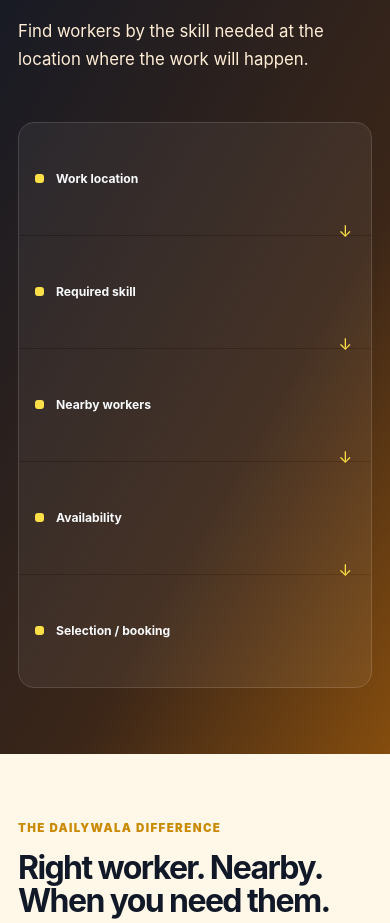
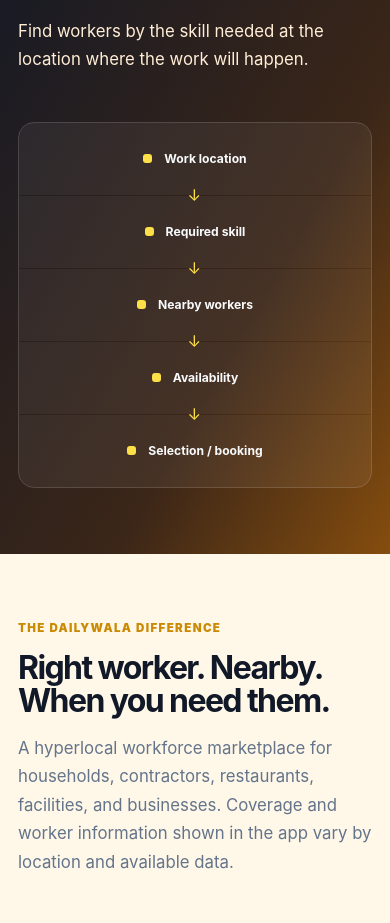
Before and after one commit to jnanamai052930/dailywala-seo-homepage, a Next.js app: page / in a window 390 px wide. Shown: the part 6787-7710 px from the top of the page. Built offline with nearby package versions, Linux system fonts and the light colour scheme.

Commit message:
Changed the screen based visibility issues.

```diff
--- a/app/globals.css
+++ b/app/globals.css
@@ -1659,10 +1659,10 @@
 .flow-heading .eyebrow { grid-column: 1 / -1; margin: 0; color: #fde68a; }
 .flow-heading h2 { color: white; margin: 0; }
 .flow-heading > p:last-child { margin: 0; color: #ffedd5; }
-.fulfilment-flow { display: grid; grid-template-columns: repeat(5, 1fr); gap: 1px; margin: 0; padding: 0; overflow: hidden; border: 1px solid rgba(255,255,255,.18); border-radius: 16px; list-style: none; }
-.fulfilment-flow li { position: relative; display: flex; min-height: 135px; padding: 19px 16px; align-items: center; background: rgba(255,255,255,.055); }
+.fulfilment-flow { display: grid; grid-template-columns: repeat(5, minmax(0, 1fr)); gap: 1px; margin: 0; padding: 0; overflow: hidden; border: 1px solid rgba(255,255,255,.18); border-radius: 16px; list-style: none; }
+.fulfilment-flow li { position: relative; display: flex; min-height: 135px; padding: 19px 16px; align-items: center; justify-content: center; text-align: center; background: rgba(255,255,255,.055); }
 .fulfilment-flow li::before { content: ""; width: 9px; height: 9px; margin-right: 12px; flex: 0 0 auto; border-radius: 3px; background: var(--brand-hi); }
-.fulfilment-flow li:not(:last-child)::after { content: "→"; position: absolute; right: -8px; top: 50%; z-index: 1; color: var(--brand-hi); }
+.fulfilment-flow li:not(:last-child)::after { content: "→"; position: absolute; right: -12px; top: 50%; z-index: 1; display: grid; width: 24px; height: 24px; place-items: center; color: var(--brand-hi); font-size: 1rem; line-height: 1; transform: translateY(-50%); }
 .fulfilment-flow strong { display: block; }
 .fulfilment-flow strong { color: #f8fafc; font-size: 0.76rem; line-height: 1.35; }
 
@@ -1770,7 +1770,7 @@
   .finder-card { width: min(650px, 100%); }
   .marketplace-grid { grid-template-columns: repeat(2, minmax(0, 1fr)); }
   .directory-services { grid-template-columns: repeat(2, minmax(0, 1fr)); }
-  .fulfilment-flow { grid-template-columns: repeat(4, 1fr); }
+  .fulfilment-flow { grid-template-columns: repeat(5, minmax(0, 1fr)); }
   .site-footer { grid-template-columns: 1fr auto; }
 }
 
@@ -1799,8 +1799,9 @@
   .privacy-section,
   .service-detail-layout { grid-template-columns: 1fr; }
   .difference-heading { position: static; }
-  .fulfilment-flow { grid-template-columns: repeat(2, 1fr); }
-  .fulfilment-flow li { min-height: 112px; }
+  .fulfilment-flow { grid-template-columns: 1fr; }
+  .fulfilment-flow li { min-height: 76px; }
+  .fulfilment-flow li:not(:last-child)::after { top: auto; right: 50%; bottom: -12px; transform: translateX(50%) rotate(90deg); }
   .bulk-art img { min-height: 350px; }
   .directory-card { padding: 22px; }
   .directory-services { grid-template-columns: 1fr; }
@@ -1825,8 +1826,7 @@
   .marketplace-grid { grid-template-columns: 1fr; }
   .marketplace-card { min-height: 350px; }
   .use-case-grid { grid-template-columns: 1fr; }
-  .fulfilment-flow { grid-template-columns: 1fr; }
-  .fulfilment-flow li:not(:last-child)::after { top: auto; right: 18px; bottom: -8px; transform: rotate(90deg); }
+  .fulfilment-flow li { min-height: 72px; }
   .bulk-copy li { grid-template-columns: 1fr; gap: 4px; }
   .directory-card > header { grid-template-columns: 1fr; }
   .directory-services a { align-items: flex-start; flex-direction: column; gap: 4px; }
```
